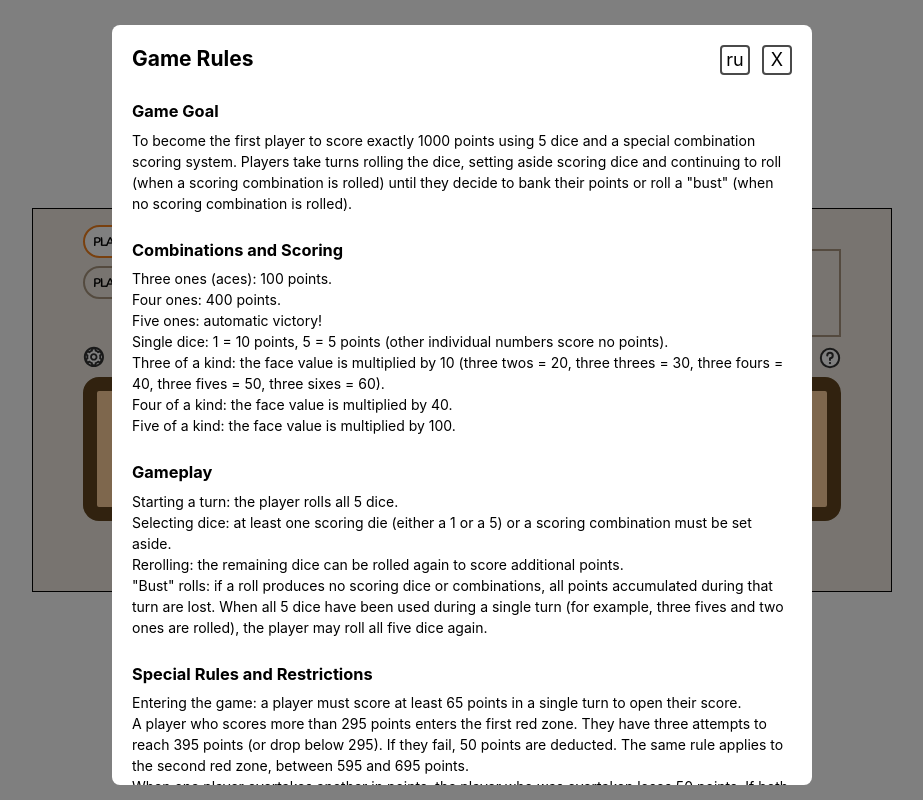
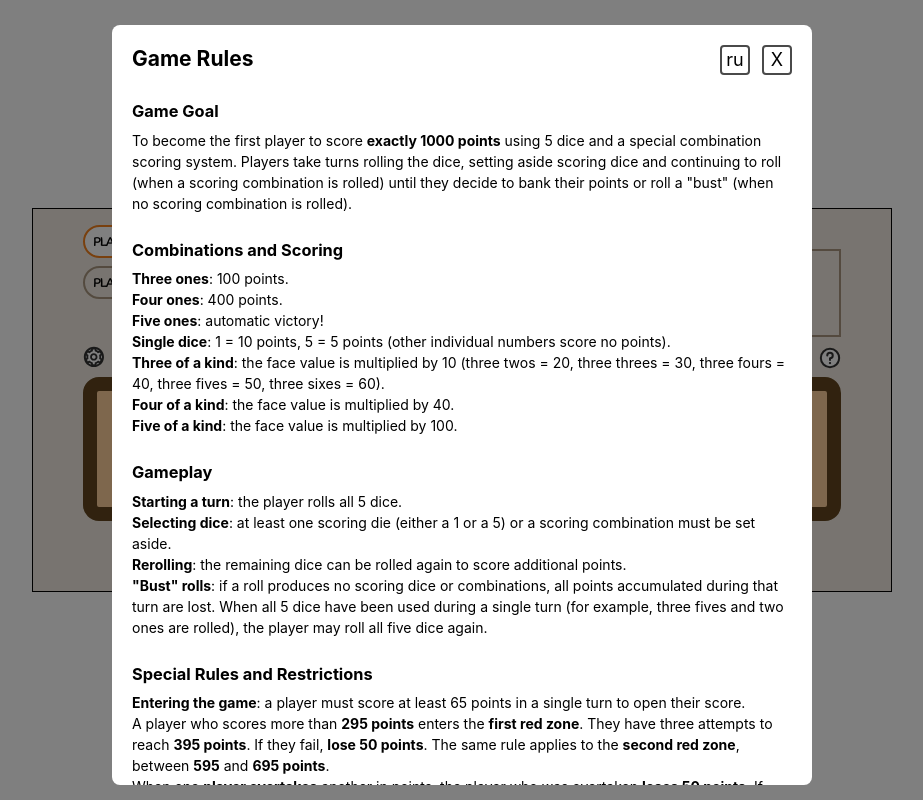
Before and after one commit to Neehor/Thousand, a React (Vite) app: page / in a window 1280 px wide. Both pictures are taken after a click on the button 1007 px from the left and 360 px from the top of the page. Shown: the whole page, without its empty margins (178-1101 px from the left). Built offline with nearby package versions, Linux system fonts and the light colour scheme.

Commit message:
fix: game Rules styles

```diff
--- a/src/components/ThousandGame/components/RulesModal/RulesModal.tsx
+++ b/src/components/ThousandGame/components/RulesModal/RulesModal.tsx
@@ -40,17 +40,16 @@ export function RulesModal() {
                 languageRules={languageRules}
             >
                 <h3>{rules[languageRules].goal.head}</h3>
-                <p> {rules[languageRules].goal.text}</p>
+                <p dangerouslySetInnerHTML={{__html: rules[languageRules].goal.text}}/>
 
                 <h3>{rules[languageRules].comboScore.head}</h3>
-                <p dangerouslySetInnerHTML={{ __html: rules[languageRules].comboScore.text }}>
-                </p>
+                <p dangerouslySetInnerHTML={{__html: rules[languageRules].comboScore.text}}/>
 
                 <h3>{rules[languageRules].gamePlay.head}</h3>
-                <p>{rules[languageRules].gamePlay.text}</p>
+                <p dangerouslySetInnerHTML={{__html: rules[languageRules].gamePlay.text}}/>
 
                 <h3>{rules[languageRules].restrictions.head}</h3>
-                <p>{rules[languageRules].restrictions.text}</p>
+                <p dangerouslySetInnerHTML={{__html: rules[languageRules].restrictions.text}}/>
             </Modal>
         </>
     )
--- a/src/components/ThousandGame/components/RulesModal/rules.ts
+++ b/src/components/ThousandGame/components/RulesModal/rules.ts
@@ -2,61 +2,61 @@ export const rules = {
     ru: {
         goal: {
             head: "Цель игры",
-            text: "Первым набрать ровно 1000 очков, используя 5 игральных кубиков и специальную систему подсчета комбинаций. Игроки бросают кубики по очереди, откладывают очки и продолжают бросок (при выпадении игровой комбинации), пока не решат сохранить очки или пока не выпадет «пустой» ход (при броске кубиков игровой комбинации не случилось)."
+            text: "Первым набрать <b>ровно 1000 очков</b>, используя 5 игральных кубиков и специальную систему подсчета комбинаций. Игроки бросают кубики по очереди, откладывают очки и продолжают бросок (при выпадении игровой комбинации), пока не решат сохранить очки или пока не выпадет «пустой» ход (при броске кубиков игровой комбинации не случилось)."
         },
         comboScore: {
             head: "Комбинации и очки",
-            text:"<b>Три единицы:</b> 100 очков.\n" +
-                "Четыре единицы: 400 очков.\n" +
-                "Пять единиц автоматически победа!\n" +
-                "Одиночные кубики: 1 = 10 очков, 5 = 5 очков (остальные цифры по отдельности очков не приносят).\n" +
-                "Три одинаковых кубика: номинал умножается на 10 (три двойки — 20, три тройки — 30, три четверки — 40, три пятерки — 50, три шестерки — 60).\n" +
-                "Четыре одинаковых кубика: номинал умножается на 40.\n" +
-                "Пять одинаковых кубиков: номинал умножается на 100."
+            text: "<b>Три единицы:</b> 100 очков.\n" +
+                "<b>Четыре единицы</b>: 400 очков.\n" +
+                "<b>Пять единиц</b> автоматически победа!\n" +
+                "<b>Одиночные кубики</b>: 1 = 10 очков, 5 = 5 очков (остальные цифры по отдельности очков не приносят).\n" +
+                "<b>Три одинаковых кубика</b>: номинал умножается на 10 (три двойки — 20, три тройки — 30, три четверки — 40, три пятерки — 50, три шестерки — 60).\n" +
+                "<b>Четыре одинаковых кубика</b>: номинал умножается на 40.\n" +
+                "<b>Пять одинаковых кубиков</b>: номинал умножается на 100."
         },
         gamePlay: {
             head: "Ход игры",
-            text: "Начало хода: игрок бросает все 5 кубиков.\n" +
-                "Отбор кубиков: нужно отложить хотя бы один результативный кубик (либо 1, либо 5) или игровую комбинацию.\n" +
-                "Переброс: оставшиеся кубики можно бросить повторно, чтобы добрать очки.\n" +
-                "\"Пустые\" броски: если в каком-то броске не выпало ни одного результативного кубика, очки за этот ход сгорают. Когда за один ход у игрока задействованы все 5 кубиков (например, выпали три пятерки и две единицы), он может сделать еще один полный бросок всеми пятью кубиками."
+            text: "<b>Начало хода</b>: игрок бросает все 5 кубиков.\n" +
+                "<b>Отбор кубиков</b>: нужно отложить хотя бы один результативный кубик (либо 1, либо 5) или игровую комбинацию.\n" +
+                "<b>Переброс</b>: оставшиеся кубики можно бросить повторно, чтобы добрать очки.\n" +
+                "<b>\"Пустые\"</b> броски: если в каком-то броске не выпало ни одного результативного кубика, очки за этот ход сгорают. Когда за один ход у игрока задействованы все 5 кубиков (например, выпали три пятерки и две единицы), он может сделать еще один полный бросок всеми пятью кубиками."
         },
         restrictions: {
             head: "Особые правила и ограничения",
-            text: "Вход в игру: нужно набрать минимум 65 очков за один подход, чтобы открыть счет.\n" +
-                "Игрок, набравший больше 295 очков, входит в первую красную зону. У него есть три попытки набрать оставшиеся очки до 395 очков (или меньше 295). Если он не успевает, с него списываются 50 очков. Так же и для промежутка между 595 и 695 (вторая красная зона).\n" +
-                "Когда один игрок обгоняет другого по очкам, с того кого обогнали списываются 50 очков.Если у двух игроков одинаковые очки, то обогновшим считается тот, кто первым сохранит очки.\n" +
-                "Выбросив больше 1000 игрок сразу падает на 50 очков и передаёт ход."
+            text: "<b>Вход в игру</b>: нужно набрать минимум <b>65 очков</b> за один подход, чтобы открыть счет.\n" +
+                "Игрок, набравший больше <b>295 очков</b>, входит в <b>первую красную зону</b>. У него есть три попытки набрать оставшиеся очки до <b>395 очков</b>. Если он не успевает, <b>теряет 50 очков</b>. Так же и для промежутка между <b>595 и 695 очками</b> (<b>вторая красная зона</b>).\n" +
+                "Когда один <b>игрок обгоняет другого</b> по очкам, обогнанный <b>теряет 50 очков</b>.Если у двух игроков одинаковые очки, то обогновшим считается тот, кто первым сохранит очки.\n" +
+                "Выбросив <b>больше 1000</b> игрок сразу <b>теряет 50 очков</b> и передаёт ход."
         }
     },
     en: {
         goal: {
             head: "Game Goal",
-            text: "To become the first player to score exactly 1000 points using 5 dice and a special combination scoring system. Players take turns rolling the dice, setting aside scoring dice and continuing to roll (when a scoring combination is rolled) until they decide to bank their points or roll a \"bust\" (when no scoring combination is rolled)."
+            text: "To become the first player to score <b>exactly 1000 points</b> using 5 dice and a special combination scoring system. Players take turns rolling the dice, setting aside scoring dice and continuing to roll (when a scoring combination is rolled) until they decide to bank their points or roll a \"bust\" (when no scoring combination is rolled)."
         },
         comboScore: {
             head: "Combinations and Scoring",
-            text: "Three ones (aces): 100 points.\n" +
-                "Four ones: 400 points.\n" +
-                "Five ones: automatic victory!\n" +
-                "Single dice: 1 = 10 points, 5 = 5 points (other individual numbers score no points).\n" +
-                "Three of a kind: the face value is multiplied by 10 (three twos = 20, three threes = 30, three fours = 40, three fives = 50, three sixes = 60).\n" +
-                "Four of a kind: the face value is multiplied by 40.\n" +
-                "Five of a kind: the face value is multiplied by 100."
+            text: "<b>Three ones</b>: 100 points.\n" +
+                "<b>Four ones</b>: 400 points.\n" +
+                "<b>Five ones</b>: automatic victory!\n" +
+                "<b>Single dice</b>: 1 = 10 points, 5 = 5 points (other individual numbers score no points).\n" +
+                "<b>Three of a kind</b>: the face value is multiplied by 10 (three twos = 20, three threes = 30, three fours = 40, three fives = 50, three sixes = 60).\n" +
+                "<b>Four of a kind</b>: the face value is multiplied by 40.\n" +
+                "<b>Five of a kind</b>: the face value is multiplied by 100."
         },
         gamePlay: {
             head: "Gameplay",
-            text: "Starting a turn: the player rolls all 5 dice.\n" +
-                "Selecting dice: at least one scoring die (either a 1 or a 5) or a scoring combination must be set aside.\n" +
-                "Rerolling: the remaining dice can be rolled again to score additional points.\n" +
-                "\"Bust\" rolls: if a roll produces no scoring dice or combinations, all points accumulated during that turn are lost. When all 5 dice have been used during a single turn (for example, three fives and two ones are rolled), the player may roll all five dice again."
+            text: "<b>Starting a turn</b>: the player rolls all 5 dice.\n" +
+                "<b>Selecting dice</b>: at least one scoring die (either a 1 or a 5) or a scoring combination must be set aside.\n" +
+                "<b>Rerolling</b>: the remaining dice can be rolled again to score additional points.\n" +
+                "<b>\"Bust\" rolls</b>: if a roll produces no scoring dice or combinations, all points accumulated during that turn are lost. When all 5 dice have been used during a single turn (for example, three fives and two ones are rolled), the player may roll all five dice again."
         },
         restrictions: {
             head: "Special Rules and Restrictions",
-            text: "Entering the game: a player must score at least 65 points in a single turn to open their score.\n" +
-                "A player who scores more than 295 points enters the first red zone. They have three attempts to reach 395 points (or drop below 295). If they fail, 50 points are deducted. The same rule applies to the second red zone, between 595 and 695 points.\n" +
-                "When one player overtakes another in points, the player who was overtaken loses 50 points. If both players have the same score, the player who banks their points first is considered to have overtaken the other.\n" +
-                "If a player scores more than 1000 points, they immediately lose 50 points and pass their turn."
+            text: "<b>Entering the game</b>: a player must score at least 65 points in a single turn to open their score.\n" +
+                "A player who scores more than <b>295 points</b> enters the <b>first red zone</b>. They have three attempts to reach <b>395 points</b>. If they fail, <b>lose 50 points</b>. The same rule applies to the <b>second red zone</b>, between <b>595</b> and <b>695 points</b>.\n" +
+                "When one <b>player overtakes</b> another in points, the player who was overtaken <b>loses 50 points</b>. If both players have the same score, the player who banks their points first is considered to have overtaken the other.\n" +
+                "If a player scores <b>more than 1000 points</b>, they immediately <b>lose 50 points</b> and pass their turn."
         }
     }
 }
```
